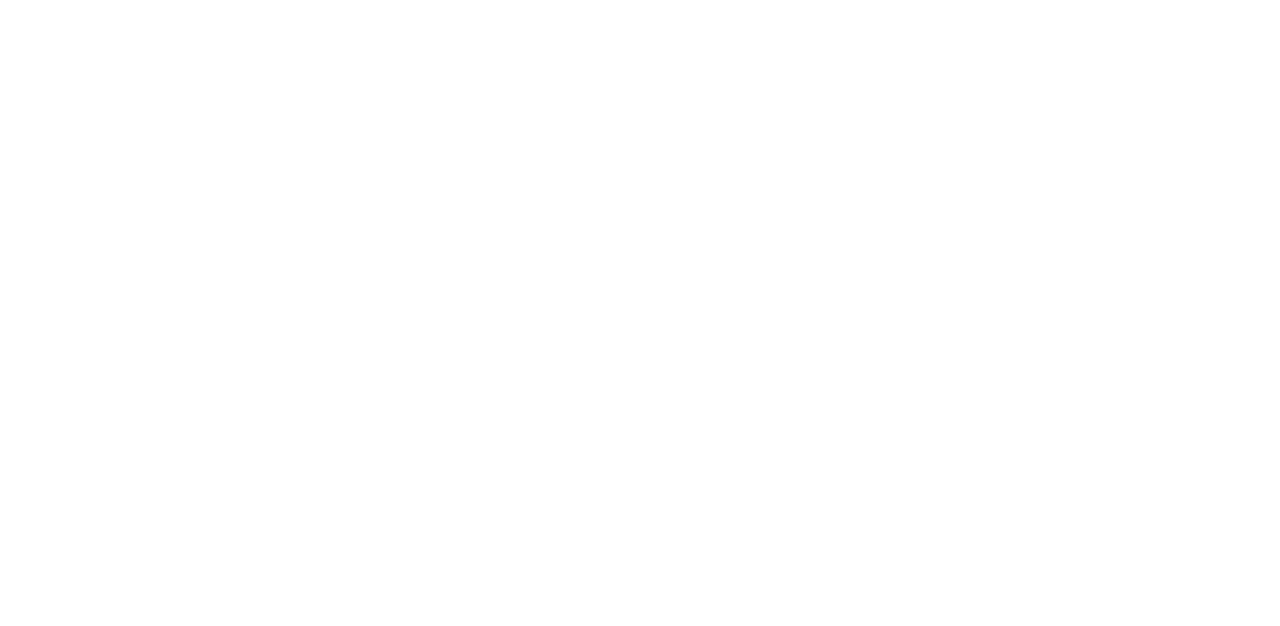
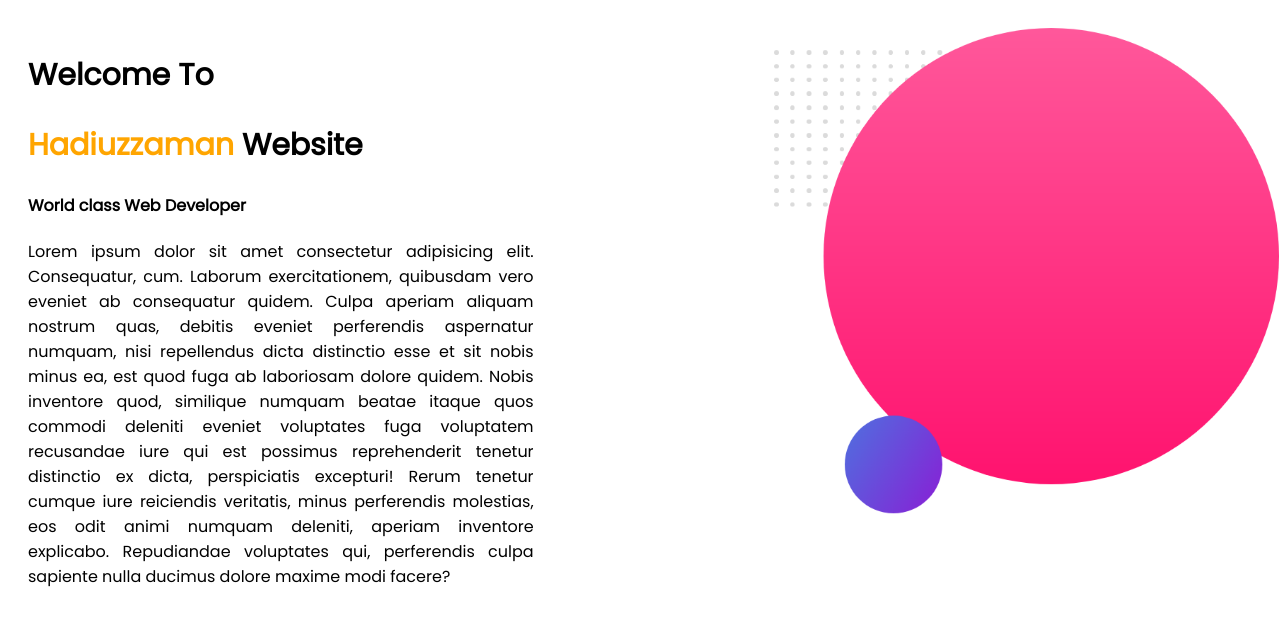
Before and after one commit to HadiAnik/web-portfolio, a plain HTML site: page index.html in a window 1280 px wide. Drawn offline with Linux system fonts and the light colour scheme.

Commit message:
add somthing

```diff
--- a/css/style.css
+++ b/css/style.css
@@ -0,0 +1,21 @@
+body{
+    font-family: 'Poppins', sans-serif;
+}
+h1 {
+    font-size: 30px;
+}
+.name-web {
+    color: orange;
+}
+.half-width {
+    width: 40%;
+    float: left;
+    margin: 20px 20px 10px 20px;
+}
+.half-width p {
+    text-align: justify;
+}
+.half-width img {
+    width: 100%;
+    margin-left: 200px;
+}
--- a/index.html
+++ b/index.html
@@ -4,12 +4,23 @@
     <meta charset="UTF-8">
     <meta http-equiv="X-UA-Compatible" content="IE=edge">
     <meta name="viewport" content="width=device-width, initial-scale=1.0">
+    <link rel="preconnect" href="https://fonts.googleapis.com">
+    <link rel="preconnect" href="https://fonts.gstatic.com" crossorigin>
+    <link href="https://fonts.googleapis.com/css2?family=Poppins&display=swap" rel="stylesheet">
     <link rel="stylesheet" href="css/style.css">
     <title>Document</title>
 </head>
 <body>
-    <div></div>
-    <div></div>
-    <div></div>
+    <section>
+    <div class="half-width">
+        <h1>Welcome To</h1>
+        <h1><span class="name-web">Hadiuzzaman</span> Website</h1>
+        <h4>World class Web Developer</h6>
+        <p id="first-p">Lorem ipsum dolor sit amet consectetur adipisicing elit. Consequatur, cum. Laborum exercitationem, quibusdam vero eveniet ab consequatur quidem. Culpa aperiam aliquam nostrum quas, debitis eveniet perferendis aspernatur numquam, nisi repellendus dicta distinctio esse et sit nobis minus ea, est quod fuga ab laboriosam dolore quidem. Nobis inventore quod, similique numquam beatae itaque quos commodi deleniti eveniet voluptates fuga voluptatem recusandae iure qui est possimus reprehenderit tenetur distinctio ex dicta, perspiciatis excepturi! Rerum tenetur cumque iure reiciendis veritatis, minus perferendis molestias, eos odit animi numquam deleniti, aperiam inventore explicabo. Repudiandae voluptates qui, perferendis culpa sapiente nulla ducimus dolore maxime modi facere?</p>
+    </div>
+    <div class="half-width">
+        <img src="images/my-bg2.png" alt="">
+    </div>
+    </section>
 </body>
 </html>
```
